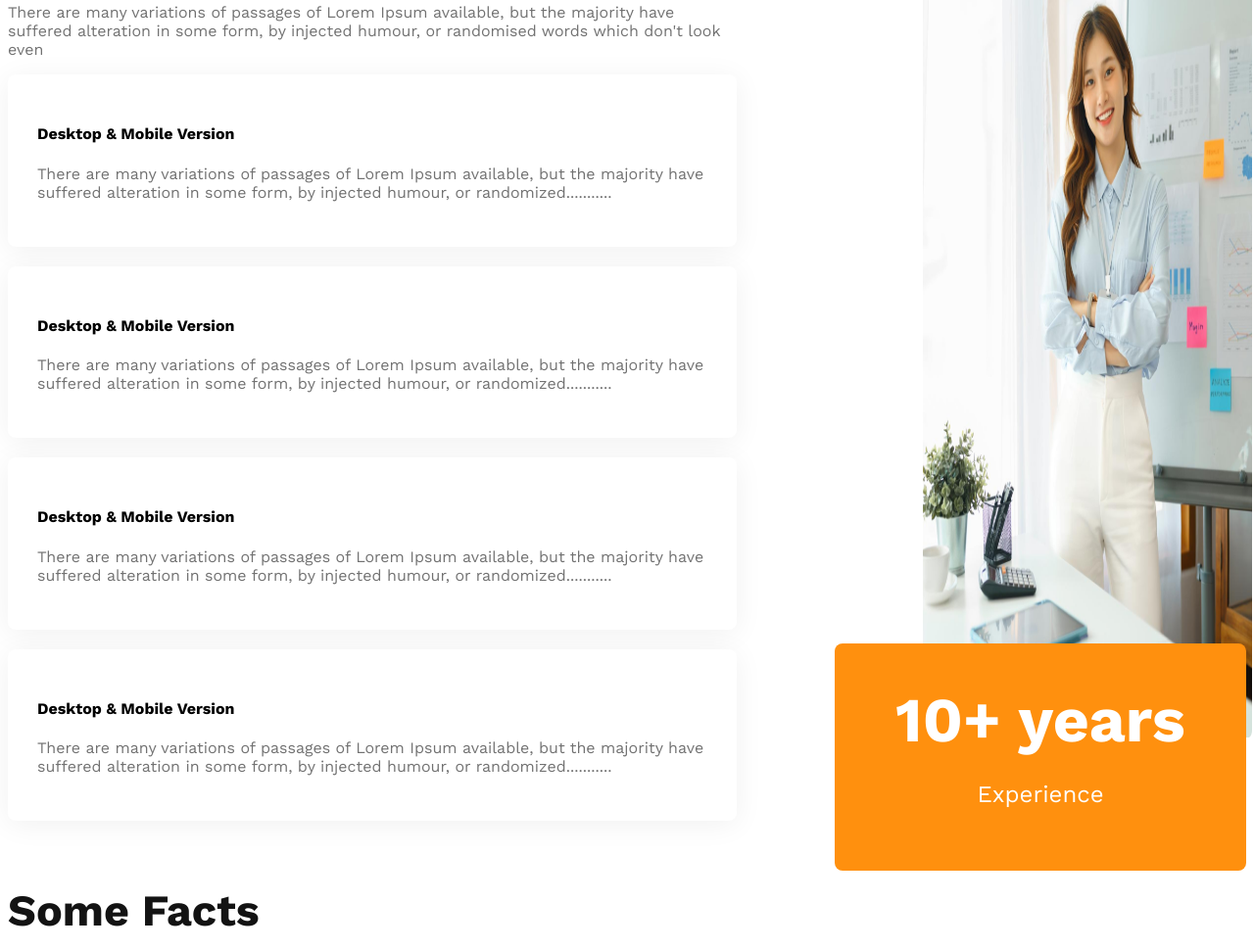
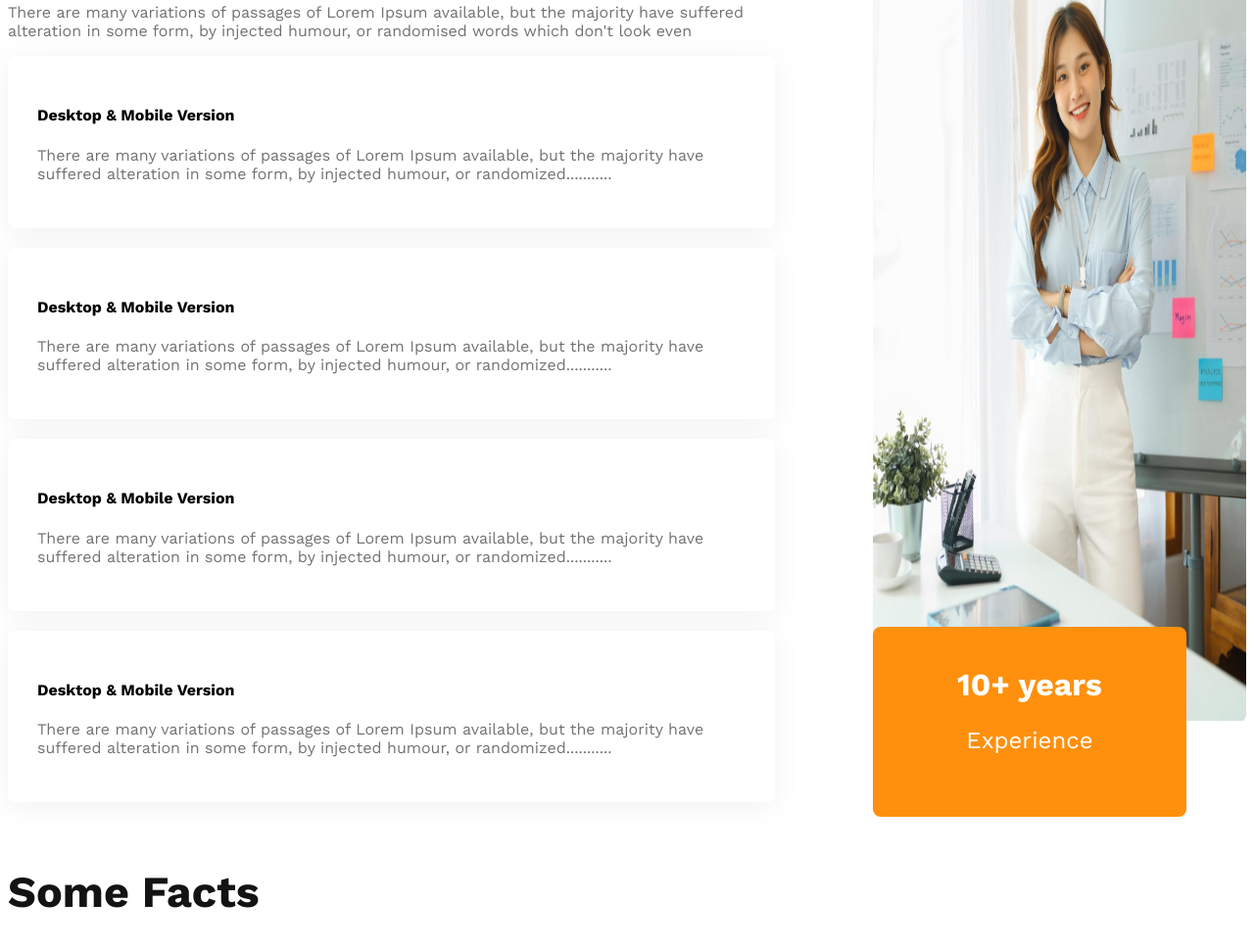
Before and after one commit to 11111Asif/architect-website, a plain HTML site: page index.html in a window 1280 px wide. Shown: the part 2012-2982 px from the top of the page at 98% size. Drawn offline with nearby package versions, Linux system fonts and the light colour scheme.

Commit message:
added to responsive

```diff
--- a/style.css
+++ b/style.css
@@ -117,15 +117,16 @@ main{
 }
 .feature-img img{
     height: 90%;
-    width: 80%;
-    margin-left: 90px;
+    width: 100%;
+    margin-left: 0px;
 }
 
  .ten-years-badge{
     border-radius: 8px;
     background: #FF900E;
     color: #FFF;
-    width: 340px;
+    width: 240px;
+
     padding: 40px;
     text-align: center;
     position: relative;
@@ -133,7 +134,7 @@ main{
 }
 
 .ten-years-badge h2{
-    font-size: 4rem;
+    font-size: 2rem;
     margin: 0;
 }
 
@@ -216,13 +217,14 @@ main{
         flex-direction: column;
     }
     .feature-img img{
-        width: 90%;
-        margin-left: 0;
+        width: 100%;
+        margin-left: 0px;
     }
     .ten-years-badge{
         position: static;
         max-width: 300px;
     }
+
 
 }
 
```
